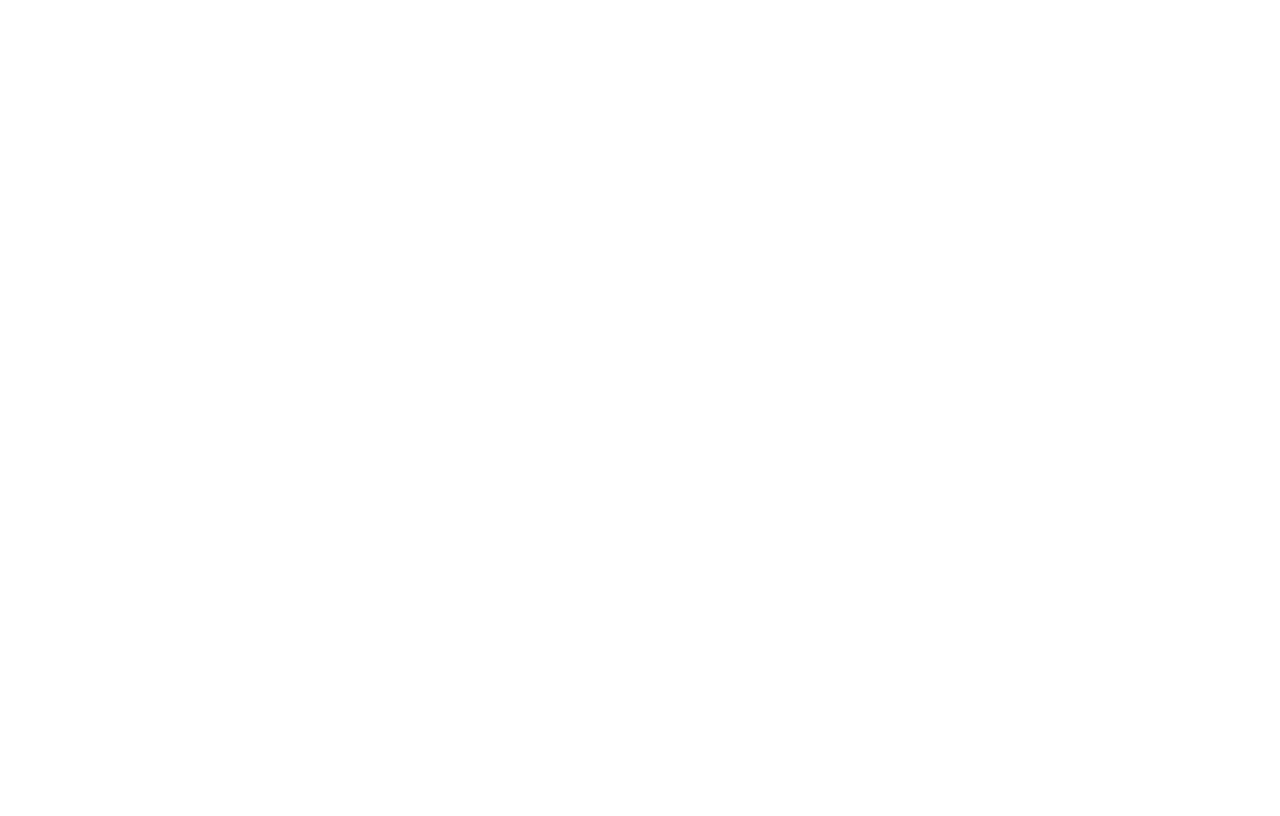
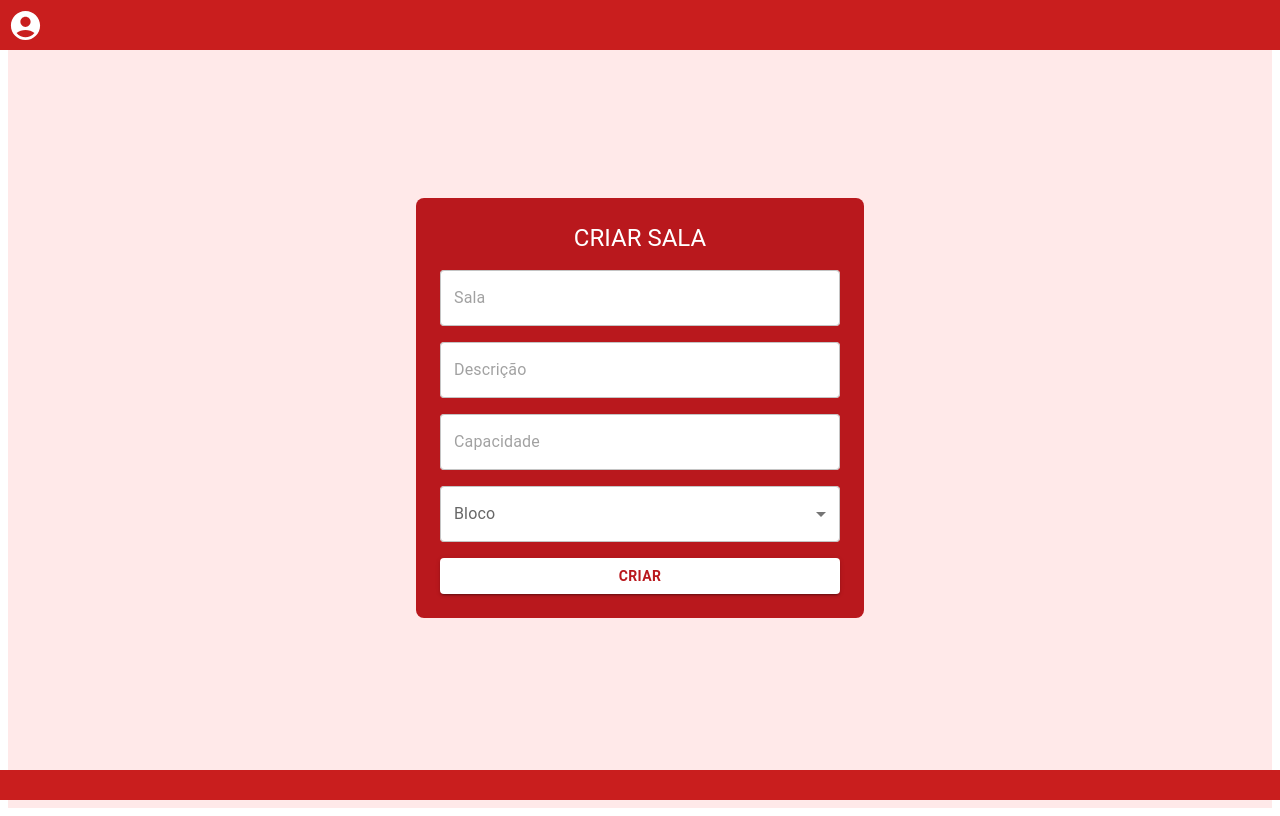
Before and after one commit to gabims029/FRONT---TCC, a React (Vite) app: page /criarSala in a window 1280 px wide. Before the commit this address had no page. Built offline with nearby package versions, Linux system fonts and the light colour scheme; sample sign-in values are in the browser's storage.

Commit message:
Página CriarSala

```diff
--- a/src/App.jsx
+++ b/src/App.jsx
@@ -2,14 +2,13 @@
 import { BrowserRouter as Router, Routes, Route } from "react-router-dom";
 import Login from "./pages/Login";
 import HomeAdm from "./pages/HomeAdm";
-//import Sala from "./pages/Sala"
 import DefaultLayout from "./components/DefaultLayout";
 import ProtectedRoute from "./components/ProtectedRoute";
 import Cadastro from "./pages/Cadastro";
 import ListarUsuario from "./pages/ListarUsuarios";
-//import MinhasReservas from "./pages/ShowReservas"
 import Perfil from "./pages/Perfil";
 import SalasPage from "./pages/Salas";
+import CriarSala from "./pages/CriarSala";
 
 function App() {
   return (
@@ -63,6 +62,14 @@
             </ProtectedRoute>
           }
         />
+        <Route
+          path="/criarSala"
+          element={
+            <ProtectedRoute>
+              <CriarSala />
+            </ProtectedRoute>
+          }
+        />
       </Routes>
     </Router>
   );
--- a/src/axios/axios.js
+++ b/src/axios/axios.js
@@ -20,10 +20,11 @@
   postLogin: (user) => api.post("/user/login", user),
   postCadastro: (user) => api.post("/user/", user),
   updateUser: (data) => api.put(`/user/`, data),
-    getUsers:() => api.get("/user"),
+  getUsers: () => api.get("/user"),
   getUserByID: (id_usuario) => api.get(`/user/${id_usuario}`),
   deleteUser: (id_usuario) => api.delete(`/user/${id_usuario}`),
   getSalaByBloco: (bloco) => api.get(`/sala/${bloco}`),
+  createSala: (sala) => api.post("/sala", sala),
 };
 
 export default sheets;
--- a/src/components/HeaderLogo.jsx
+++ b/src/components/HeaderLogo.jsx
@@ -26,7 +26,7 @@
     { label: "PERFIL", path: "/profile" },
     { label: "MINHAS RESERVAS", path: "/minhasReservas" },
     { label: "CADASTRAR USUÁRIO", path: "/cadastro" },
-    { label: "CRIAR SALA", path: "/createsala" },
+    { label: "CRIAR SALA", path: "/criarSala" },
     { label: "VISUALIZAR USUÁRIOS", path: "/users" },
     { label: "SAIR", path: "/" },
   ];
--- /dev/null
+++ b/src/pages/CriarSala.jsx
@@ -0,0 +1,194 @@
+import React, { useState } from "react";
+import { Box, Typography, TextField, Button, MenuItem, Snackbar, Alert } from "@mui/material";
+import DefaultLayout from "../components/DefaultLayout";
+import api from "../axios/axios";
+
+function CriarSala() {
+  const [sala, setSala] = useState({
+    numero: "",
+    descricao: "",
+    capacidade: "",
+    bloco: "",
+  });
+
+  // alert do MUI
+  const [alert, setAlert] = useState({
+    type: "",
+    message: "",
+    visible: false,
+  });
+
+  // Atualizar o estado de um objeto (captura as mudanças)
+  const onChange = (event) => {
+    const { name, value } = event.target;
+    setSala({ ...sala, [name]: value });
+  };
+
+  const handleSubmit = (event) => {
+    event.preventDefault();
+    createSala();
+  };
+
+  async function createSala() {
+    try {
+      const response = await api.createSala(sala);
+
+      setAlert({
+        type: "success",
+        message: response.data.message,
+        visible: true,
+      });
+
+      // Limpar o formulário
+      setSala({
+        numero: "",
+        descricao: "",
+        capacidade: "",
+        bloco: "",
+      });
+    } catch (error) {
+      console.log(error);
+
+      // Mostrar alerta de erro com a mensagem da API
+      setAlert({
+        type: "error",
+        message: error.response?.data?.error || "Ocorreu um erro",
+        visible: true,
+      });
+    }
+  }
+
+  // Fechar alerta
+  const handleClose = () => {
+    setAlert({ ...alert, visible: false });
+  };
+
+  return (
+    <DefaultLayout>
+      <Box
+        sx={{
+          minHeight: "100vh",
+          backgroundColor: "#FFE9E9", // fundo
+          display: "flex",
+          flexDirection: "column",
+          justifyContent: "center",
+          alignItems: "center",
+        }}
+      >
+        <Box
+          component="form"
+          onSubmit={handleSubmit}
+          sx={{
+            width: "100%",
+            maxWidth: 400,
+            backgroundColor: "#B9181D",
+            borderRadius: 2,
+            padding: 3,
+            display: "flex",
+            flexDirection: "column",
+            alignItems: "center",
+          }}
+        >
+          <Typography variant="h5" sx={{ color: "white", marginBottom: 2 }}>
+            CRIAR SALA
+          </Typography>
+
+          <TextField
+            required
+            fullWidth
+            id="numero"
+            placeholder="Sala"
+            name="numero"
+            value={sala.numero}
+            onChange={onChange}
+            sx={{
+              marginBottom: 2,
+              backgroundColor: "white",
+              borderRadius: 1,
+            }}
+          />
+          <TextField
+            required
+            fullWidth
+            id="descricao"
+            placeholder="Descrição"
+            name="descricao"
+            value={sala.descricao}
+            onChange={onChange}
+            sx={{
+              marginBottom: 2,
+              backgroundColor: "white",
+              borderRadius: 1,
+            }}
+          />
+          <TextField
+            required
+            fullWidth
+            id="capacidade"
+            placeholder="Capacidade"
+            name="capacidade"
+            type="number"
+            value={sala.capacidade}
+            onChange={onChange}
+            sx={{
+              marginBottom: 2,
+              backgroundColor: "white",
+              borderRadius: 1,
+            }}
+          />
+
+          <TextField
+            select
+            fullWidth
+            name="bloco"
+            label="Bloco"
+            value={sala.bloco}
+            onChange={onChange}
+            sx={{
+              marginBottom: 2,
+              backgroundColor: "white",
+              borderRadius: 1,
+            }}
+          >
+            <MenuItem value="A">A</MenuItem>
+            <MenuItem value="B">B</MenuItem>
+            <MenuItem value="C">C</MenuItem>
+            <MenuItem value="D">D</MenuItem>
+          </TextField>
+
+          <Button
+            sx={{
+              backgroundColor: "white",
+              color: "#B9181D",
+              fontWeight: "bold",
+              width: "100%",
+            }}
+            type="submit"
+            variant="contained"
+          >
+            Criar
+          </Button>
+        </Box>
+
+        <Snackbar
+          open={alert.visible}
+          autoHideDuration={4000}
+          onClose={handleClose}
+          anchorOrigin={{ vertical: "top", horizontal: "center" }}
+        >
+          {alert.type && (
+            <Alert
+              severity={alert.type}
+              onClose={handleClose}
+              sx={{ width: "100%" }}
+            >
+              {alert.message}
+            </Alert>
+          )}
+        </Snackbar>
+      </Box>
+    </DefaultLayout>
+  );
+}
+
+export default CriarSala;
--- a/src/pages/ListarUsuarios.jsx
+++ b/src/pages/ListarUsuarios.jsx
@@ -2,13 +2,9 @@
 import {
   Box,
   Typography,
-  TextField,
-  Button,
-  MenuItem,
   Snackbar,
   Alert,
 } from "@mui/material";
-import DefaultLayout from "../components/DefaultLayout";
 import api from "../axios/axios";
 
 function ListarUsuario() {
```
Lines whose indentation alone changed are shown as unchanged.
